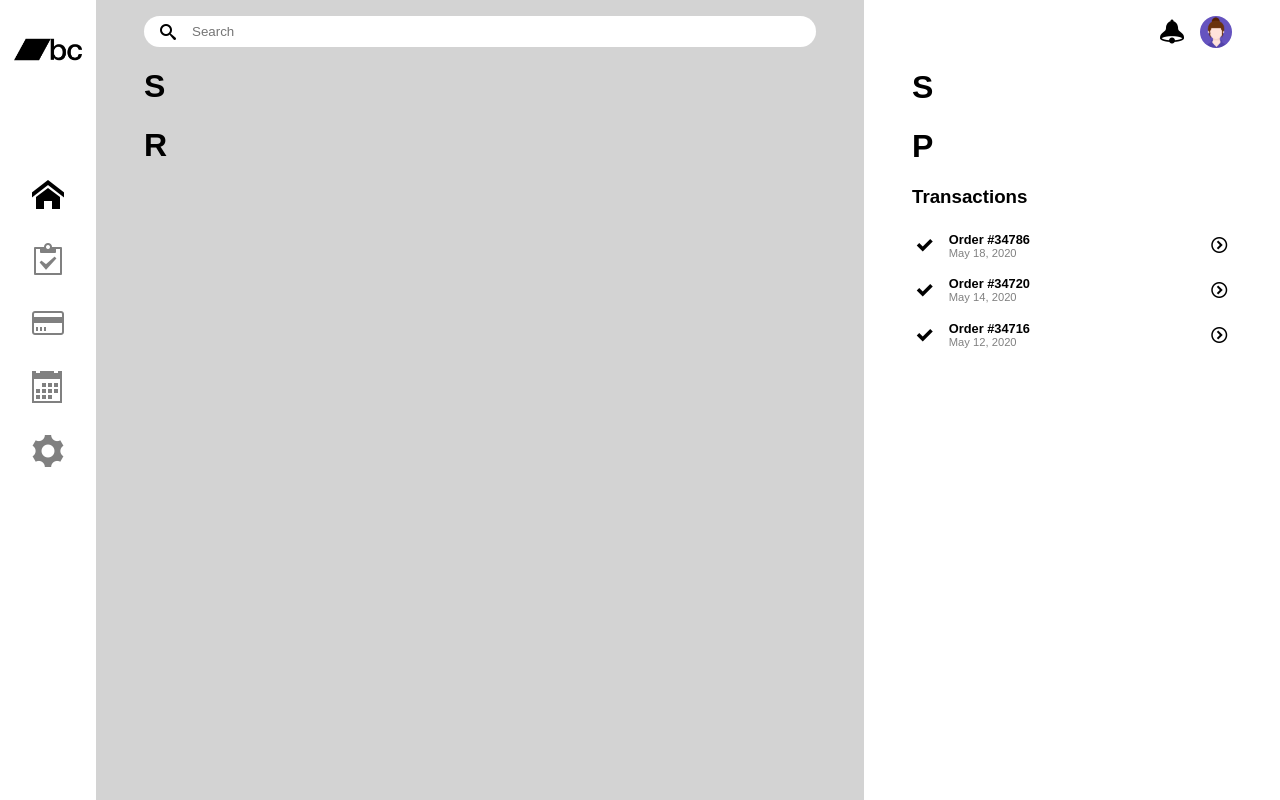
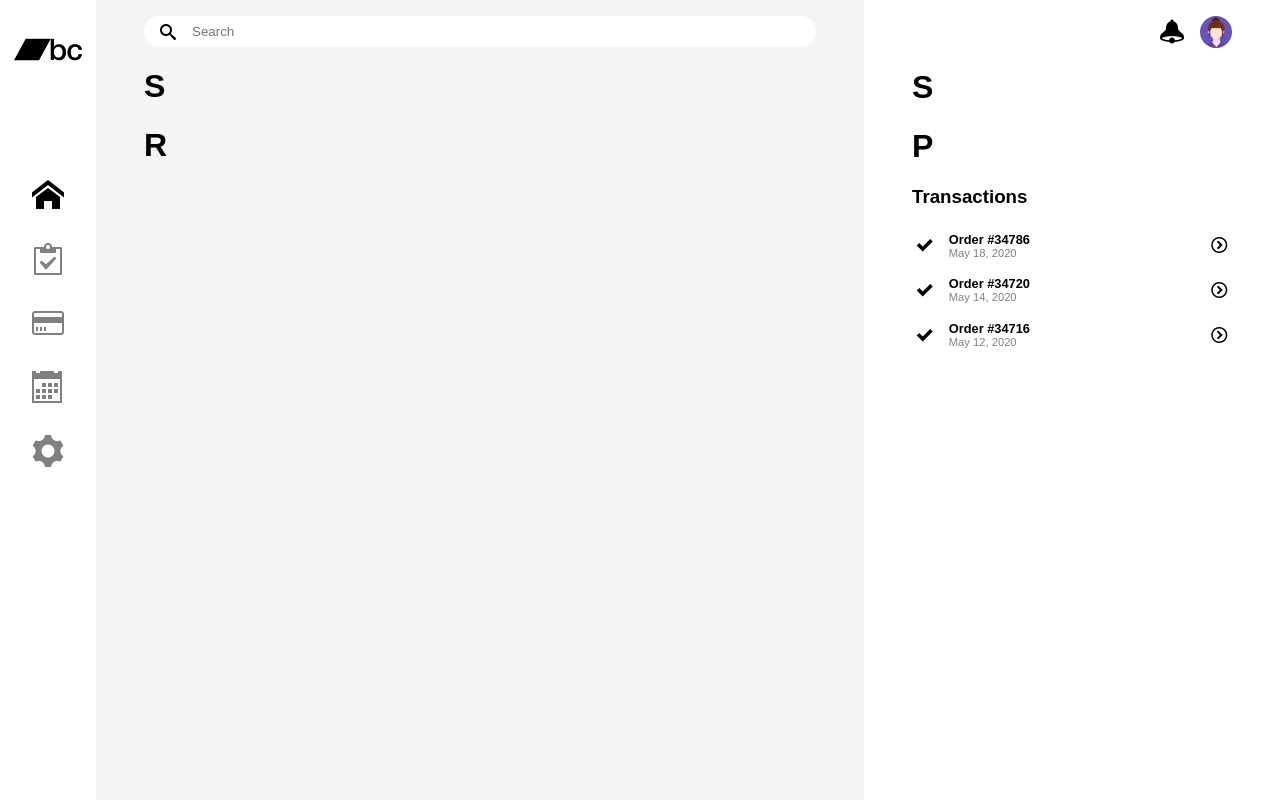
Before and after one commit to shukonin/React_Mockups, a React (Create React App) app: page /React_Mockups/dashboard in a window 1280 px wide. Built offline with nearby package versions, Linux system fonts and the light colour scheme.

Commit message:
fix/ background color in DashboardContainer and hover on transaction cards

```diff
--- a/src/Dashboard/Components/Transactions/style.js
+++ b/src/Dashboard/Components/Transactions/style.js
@@ -11,7 +11,7 @@ const TransactionContainer = styled.div`
   &:hover {
     cursor: pointer;
     border-radius: 1rem;
-    background-color: lightgray;
+    background-color: #f0f0f0;
   }
 `;
 
--- a/src/Dashboard/Layouts/style.js
+++ b/src/Dashboard/Layouts/style.js
@@ -7,7 +7,7 @@ const MainContainer = styled.div`
 `;
 
 const DashboardContainer = styled.div`
-  background-color: lightgray;
+  background-color: #f4f4f4;
   padding: 1rem 3rem;
 `;
 
```
Also changed, not shown: 1 other file (tests, documents, lock files or other folders).
